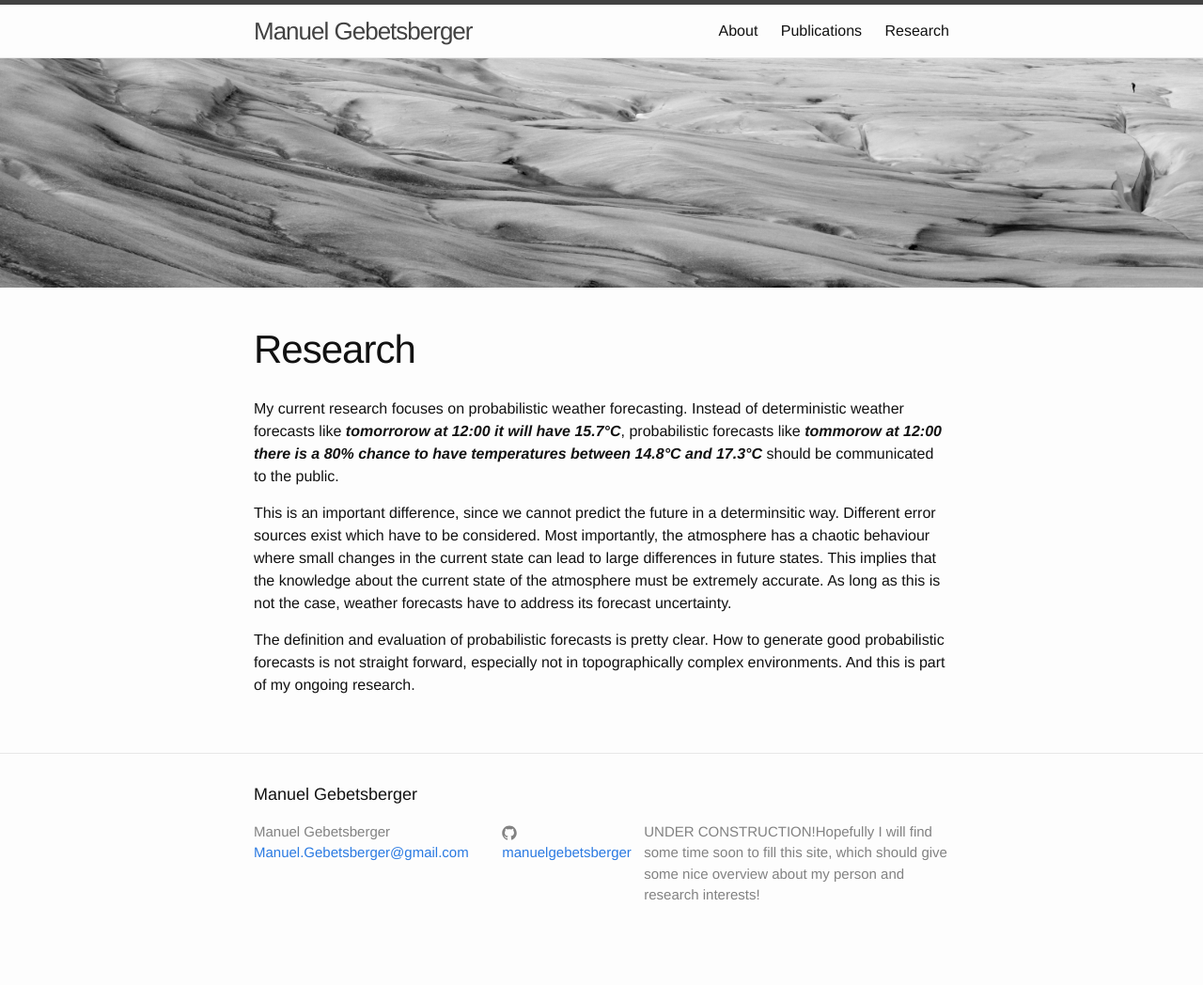
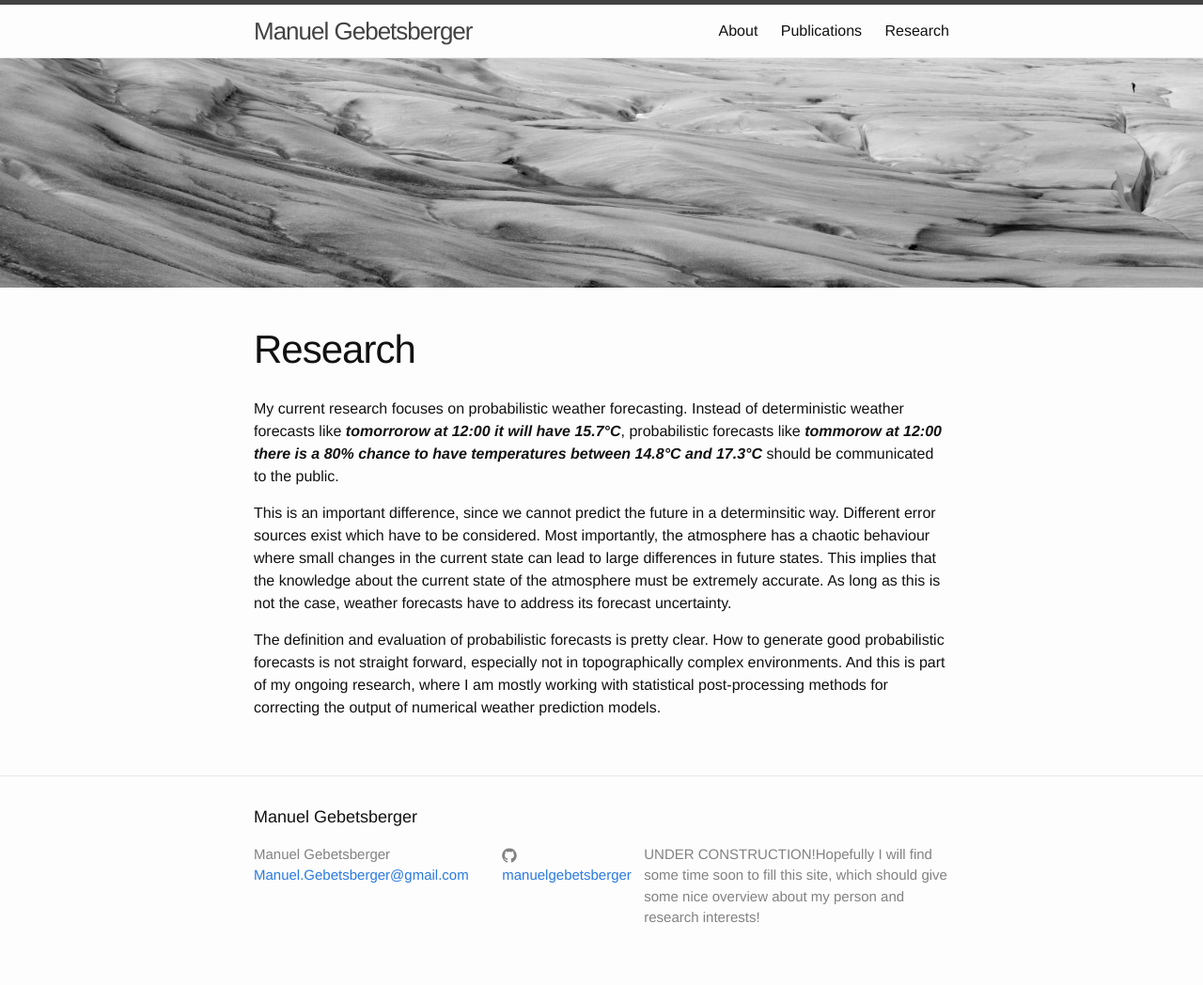
Before and after one commit to manuelgebetsberger/manuelgebetsberger.github.io, a Jekyll site: the page built from page_research.md, in a window 1280 px wide. Shown: the whole page at 94% size. Built offline with Jekyll 4.4.1, drawn with Linux system fonts in a browser that asks for light colours; before the commit the page ends 1024 px from its top, so only the background shows below that.

Commit message:
homecast post

```diff
--- a/page_research.md
+++ b/page_research.md
@@ -9,4 +9,4 @@ My current research focuses on probabilistic weather forecasting. Instead of det
 
 This is an important difference, since we cannot predict the future in a determinsitic way. Different error sources exist which have to be considered. Most importantly, the atmosphere has a chaotic behaviour where small changes in the current state can lead to large differences in future states. This implies that the knowledge about the current state of the atmosphere must be extremely accurate.  As long as this is not the case, weather forecasts have to address its forecast uncertainty.
 
-The definition and evaluation of probabilistic forecasts is pretty clear. How to generate good probabilistic forecasts is not straight forward, especially not in topographically complex environments. And this is part of my ongoing research.
+The definition and evaluation of probabilistic forecasts is pretty clear. How to generate good probabilistic forecasts is not straight forward, especially not in topographically complex environments. And this is part of my ongoing research, where I am mostly working with statistical post-processing methods for correcting the output of numerical weather prediction models.
```
Also changed, not shown: _posts/2017-09-25-helloWorld.md (+1 -1 lines), _posts/2017-10-06-article.md (+1 -1 lines), _posts/2017-11-27-workingPaper.md (+2 -2 lines), page_about.md (+1 -1 lines), page_publications.md (+3 -3 lines).
